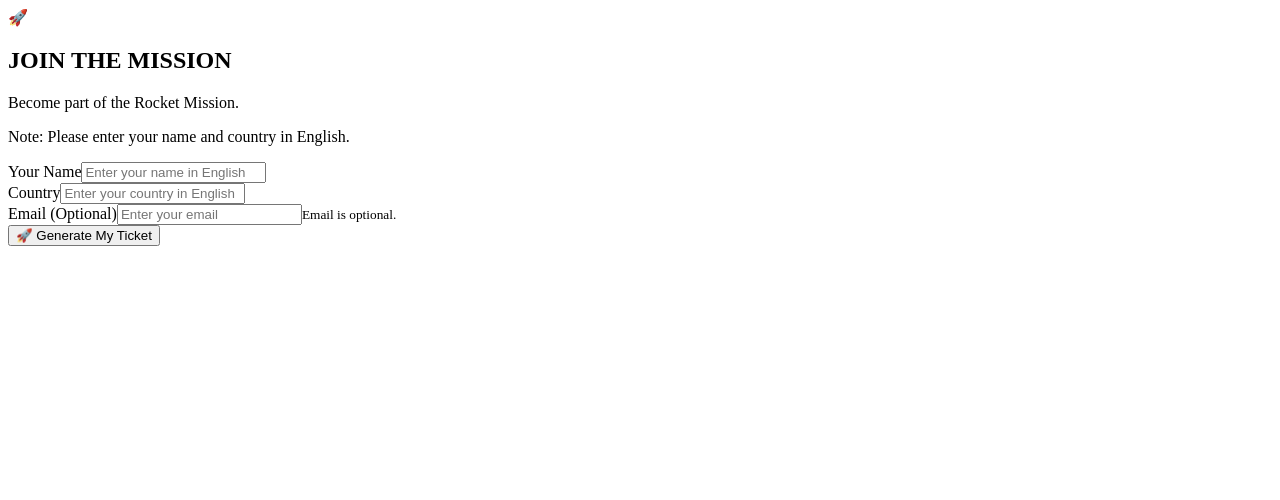
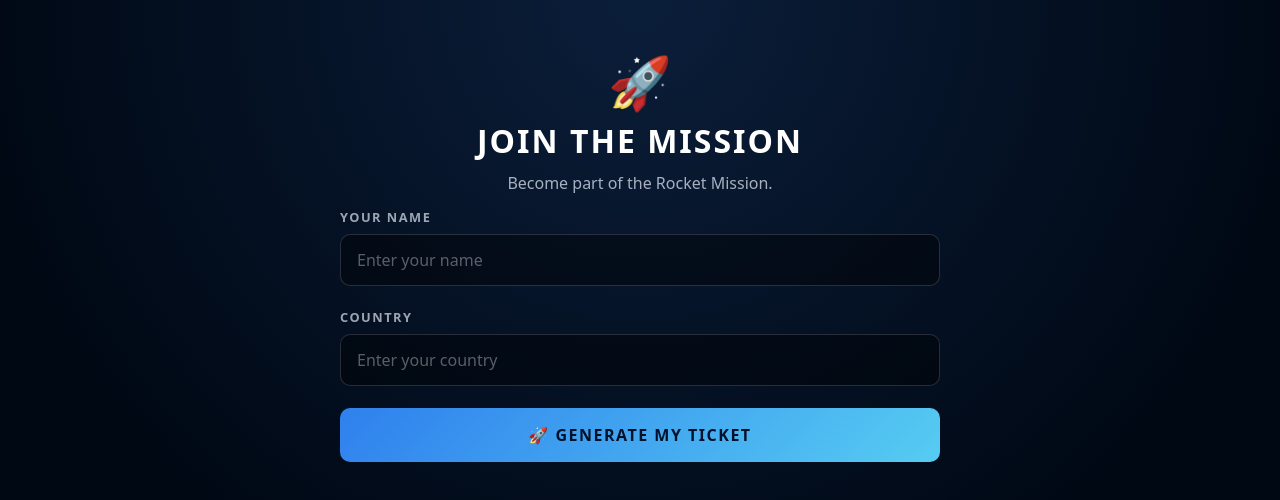
Before and after one commit to WsaanAlsalhi/Rocket_ticket, a Next.js app: page / in a window 1280 px wide. Shown: the top 500 px of the page. Built offline with nearby package versions, Linux system fonts and the light colour scheme.

Commit message:
Refactor participant registration and ticket generation

```diff
--- a/app/page.js
+++ b/app/page.js
@@ -1,268 +1,501 @@
-'use client';
+"use client";
 
-import { useEffect, useState } from 'react';
+import { useState } from "react";
+
+import "./globals.css";
+
 
 export default function Home() {
-  const [name, setName] = useState('');
-  const [country, setCountry] = useState('');
-  const [email, setEmail] = useState('');
 
-  const [participant, setParticipant] = useState(null);
-  const [ticketImage, setTicketImage] = useState(null); // object URL for preview and download
-  const [ticketUrl, setTicketUrl] = useState(null);     // public URL from Supabase (reference only)
+    const [name, setName] =
+        useState("");
 
-  const [loading, setLoading] = useState(false);
-  const [error, setError] = useState('');
-  const [saveMessage, setSaveMessage] = useState('');
+    const [country, setCountry] =
+        useState("");
 
-  // Cleanup: revoke the object URL when it changes or on unmount
-  useEffect(() => {
-    return () => {
-      if (ticketImage) URL.revokeObjectURL(ticketImage);
-    };
-  }, [ticketImage]);
+    const [ticket, setTicket] =
+        useState(null);
 
-  // Reads a JSON body if possible, otherwise falls back to plain text.
-  // Needed because platform errors (for example 413) are not JSON.
-  async function readBody(response) {
-    const text = await response.text();
+    const [ticketImage, setTicketImage] =
+        useState(null);
+
+    const [loading, setLoading] =
+        useState(false);
+
+    const [saving, setSaving] =
+        useState(false);
+
+    const [error, setError] =
+        useState("");
+
+
+    async function registerParticipant(event) {
+
+        event.preventDefault();
+
+        setError("");
+
+        setLoading(true);
+
+
         try {
-      return JSON.parse(text);
-    } catch {
-      return { error: text.slice(0, 200) };
+
+            /*
+             * Step 1:
+             * Register participant
+             */
+
+            const registerResponse =
+                await fetch(
+                    "/api/register",
+                    {
+                        method: "POST",
+
+                        headers: {
+                            "Content-Type":
+                                "application/json"
+                        },
+
+                        body: JSON.stringify({
+                            name,
+                            country
+                        })
                     }
+                );
+
+
+            const registerData =
+                await registerResponse.json();
+
+
+            if (!registerResponse.ok) {
+
+                throw new Error(
+                    registerData.error ||
+                    "Registration failed."
+                );
+
             }
 
-  async function registerParticipant(event) {
-    event.preventDefault();
-    setError('');
-    setSaveMessage('');
-    setLoading(true);
+
+            /*
+             * Step 2:
+             * Generate the final PNG
+             */
+
+            const generateResponse =
+                await fetch(
+                    "/api/generate-ticket",
+                    {
+                        method: "POST",
+
+                        headers: {
+                            "Content-Type":
+                                "application/json"
+                        },
+
+                        body: JSON.stringify({
+
+                            name:
+                                registerData.name,
+
+                            country:
+                                registerData.country,
+
+                            mission_id:
+                                registerData.mission_id,
+
+                            seat:
+                                registerData.seat
+
+                        })
+                    }
+                );
+
+
+            if (!generateResponse.ok) {
+
+                const data =
+                    await generateResponse.json();
+
+                throw new Error(
+                    data.error ||
+                    "Ticket generation failed."
+                );
+
+            }
+
+
+            /*
+             * Step 3:
+             * Convert response to Blob
+             */
+
+            const blob =
+                await generateResponse.blob();
+
+
+            /*
+             * Step 4:
+             * Create temporary image URL
+             */
+
+            const imageUrl =
+                URL.createObjectURL(blob);
+
+
+            setTicket(
+                registerData
+            );
+
+            setTicketImage(
+                imageUrl
+            );
+
+
+        } catch (error) {
+
+            console.error(error);
+
+            setError(
+                error.message ||
+                "Something went wrong."
+            );
+
+        } finally {
+
+            setLoading(false);
+
+        }
+
+    }
+
+
+    async function saveTicket() {
+
+        if (!ticketImage || !ticket) {
+
+            return;
+
+        }
+
+
+        setSaving(true);
+
+        setError("");
+
 
         try {
-      // 1) Register participant
-      const registerResponse = await fetch('/api/register', {
-        method: 'POST',
-        headers: { 'Content-Type': 'application/json' },
-        body: JSON.stringify({
-          name: name.trim(),
-          country: country.trim(),
-          email: email.trim() || null,
-        }),
-      });
 
-      const registerData = await readBody(registerResponse);
+            /*
+             * Download the generated image
+             * as a Blob.
+             */
 
-      if (!registerResponse.ok) {
+            const imageResponse =
+                await fetch(ticketImage);
+
+
+            const blob =
+                await imageResponse.blob();
+
+
+            /*
+             * Send PNG to Storage API.
+             */
+
+            const formData =
+                new FormData();
+
+
+            formData.append(
+                "file",
+                blob,
+                `${ticket.mission_id}.png`
+            );
+
+
+            formData.append(
+                "mission_id",
+                ticket.mission_id
+            );
+
+
+            const uploadResponse =
+                await fetch(
+                    "/api/upload-ticket",
+                    {
+                        method: "POST",
+
+                        body: formData
+                    }
+                );
+
+
+            const uploadData =
+                await uploadResponse.json();
+
+
+            if (!uploadResponse.ok) {
+
                 throw new Error(
-          registerData.details ||
-            registerData.error ||
-            'Could not register participant.'
+                    uploadData.error ||
+                    "Could not save ticket."
                 );
+
             }
 
-      const p = registerData.participant;
-      if (!p) throw new Error('Participant data was not returned.');
 
-      // 2) Generate ticket image (PNG blob)
-      const generateResponse = await fetch('/api/generate-ticket', {
-        method: 'POST',
-        headers: { 'Content-Type': 'application/json' },
-        body: JSON.stringify({
-          name: p.name,
-          country: p.country,
-          mission_id: p.mission_id,
-          seat: p.seat,
-        }),
-      });
+            /*
+             * Download to user's computer.
+             */
 
-      if (!generateResponse.ok) {
-        const generateData = await readBody(generateResponse);
-        throw new Error(
-          generateData.details ||
-            generateData.error ||
-            'Could not generate ticket.'
+            const link =
+                document.createElement("a");
+
+
+            link.href =
+                ticketImage;
+
+
+            link.download =
+                `Rocket-Mission-${ticket.mission_id}.png`;
+
+
+            document.body.appendChild(link);
+
+
+            link.click();
+
+
+            link.remove();
+
+
+        } catch (error) {
+
+            console.error(error);
+
+            setError(
+                error.message ||
+                "Could not save ticket."
             );
+
+        } finally {
+
+            setSaving(false);
+
         }
 
-      const blob = await generateResponse.blob();
-      if (!blob || blob.size === 0) {
-        throw new Error('Generated ticket is empty.');
     }
 
-      const objectUrl = URL.createObjectURL(blob);
-      setParticipant(p);
-      setTicketImage(objectUrl);
 
-      // 3) Upload ticket to Supabase Storage and save the ticket URL
-      try {
-        const formData = new FormData();
-        formData.append('ticket', blob, `${p.mission_id}.png`);
-        formData.append('participantId', p.id);
+    function createAnotherTicket() {
 
-        const uploadResponse = await fetch('/api/upload-ticket', {
-          method: 'POST',
-          body: formData,
-        });
+        setName("");
 
-        const uploadData = await readBody(uploadResponse);
+        setCountry("");
 
-        if (!uploadResponse.ok) {
-          console.error('Ticket upload failed:', uploadResponse.status, uploadData);
-          const reason = uploadData.details || uploadData.error || `HTTP ${uploadResponse.status}`;
-          setSaveMessage(`Ticket generated, but saving it failed: ${reason}`);
-        } else {
-          setTicketUrl(uploadData.ticket_url);
-          setSaveMessage('Ticket generated and saved successfully.');
-        }
-      } catch (uploadError) {
-        console.error('Ticket upload error:', uploadError);
-        setSaveMessage(
-          `Ticket generated, but saving it failed: ${uploadError?.message || 'network error'}`
-        );
-      }
-    } catch (registrationError) {
-      console.error('Registration process failed:', registrationError);
-      setError(registrationError?.message || 'Something went wrong.');
-    } finally {
-      setLoading(false);
-    }
+        setTicket(null);
+
+        setTicketImage(null);
+
+        setError("");
+
     }
 
-  // Runs only when the user clicks the button. It always downloads the local
-  // blob, because the "download" attribute is ignored for cross-origin URLs
-  // (such as a Supabase public URL), which would open the image instead.
-  function downloadTicket() {
-    if (!ticketImage || !participant) return;
 
-    const link = document.createElement('a');
-    link.href = ticketImage;
-    link.download = `Rocket-Mission-${participant.mission_id}.png`;
-    document.body.appendChild(link);
-    link.click();
-    link.remove();
+    return (
+
+        <main className="container">
+
+
+            {!ticket && (
+
+                <section className="registration">
+
+                    <div className="logo">
+                        🚀
+                    </div>
+
+
+                    <h1 className="title">
+                        JOIN THE MISSION
+                    </h1>
+
+
+                    <p className="subtitle">
+                        Become part of the Rocket Mission.
+                    </p>
+
+
+                    <form
+                        onSubmit={
+                            registerParticipant
+                        }
+                    >
+
+                        <div className="form-group">
+
+                            <label>
+                                Your Name
+                            </label>
+
+                            <input
+                                type="text"
+
+                                value={name}
+
+                                onChange={
+                                    (event) =>
+                                        setName(
+                                            event.target.value
+                                        )
                                 }
 
-  function createAnotherTicket() {
-    if (ticketImage) URL.revokeObjectURL(ticketImage);
-    setName('');
-    setCountry('');
-    setEmail('');
-    setParticipant(null);
-    setTicketImage(null);
-    setTicketUrl(null);
-    setError('');
-    setSaveMessage('');
+                                placeholder="Enter your name"
+
+                                maxLength={50}
+
+                                required
+                            />
+
+                        </div>
+
+
+                        <div className="form-group">
+
+                            <label>
+                                Country
+                            </label>
+
+                            <input
+                                type="text"
+
+                                value={country}
+
+                                onChange={
+                                    (event) =>
+                                        setCountry(
+                                            event.target.value
+                                        )
                                 }
 
-  return (
-    <main className="container">
-      {!participant && (
-        <section className="registration">
-          <div className="logo">🚀</div>
-          <h1 className="title">JOIN THE MISSION</h1>
-          <p className="subtitle">Become part of the Rocket Mission.</p>
-          <p className="form-note">
-            Note: Please enter your name and country in English.
-          </p>
+                                placeholder="Enter your country"
 
-          <form onSubmit={registerParticipant}>
-            <div className="form-group">
-              <label htmlFor="name">Your Name</label>
-              <input
-                id="name"
-                type="text"
-                value={name}
-                onChange={(e) => setName(e.target.value)}
-                placeholder="Enter your name in English"
-                maxLength={50}
+                                maxLength={40}
+
                                 required
                             />
+
                         </div>
 
-            <div className="form-group">
-              <label htmlFor="country">Country</label>
-              <input
-                id="country"
-                type="text"
-                value={country}
-                onChange={(e) => setCountry(e.target.value)}
-                placeholder="Enter your country in English"
-                maxLength={40}
-                required
-              />
-            </div>
-
-            <div className="form-group">
-              <label htmlFor="email">
-                Email <span className="optional">(Optional)</span>
-              </label>
-              <input
-                id="email"
-                type="email"
-                value={email}
-                onChange={(e) => setEmail(e.target.value)}
-                placeholder="Enter your email"
-              />
-              <small>Email is optional.</small>
-            </div>
 
                         <button
                             type="submit"
+
                             className="submit-button"
+
                             disabled={loading}
                         >
-              {loading ? 'Generating Ticket...' : '🚀 Generate My Ticket'}
+
+                            {loading
+
+                                ? "Generating Ticket..."
+
+                                : "🚀 Generate My Ticket"
+
+                            }
+
                         </button>
+
+
                     </form>
 
-          {error && <div className="error">{error}</div>}
-        </section>
+
+                    {error && (
+
+                        <div className="error">
+                            {error}
+                        </div>
+
                     )}
 
-      {participant && (
+                </section>
+
+            )}
+
+
+            {ticket && (
+
                 <section className="result">
-          <h2>MISSION TICKET</h2>
-          <p className="mission-success">
-            Your mission ticket has been generated.
-          </p>
+
+
+                    <h2>
+                        MISSION TICKET
+                    </h2>
+
 
                     <div className="ticket-wrapper">
+
                         <img
                             src={ticketImage}
+
                             className="generated-ticket"
+
                             alt="Generated Rocket Mission Ticket"
                         />
+
                     </div>
 
-          {saveMessage && (
-            <div className="email-success">{saveMessage}</div>
-          )}
 
-          <div className="actions">
-            <button className="download-button" onClick={downloadTicket}>
-              ⬇ Download My Ticket
+                    <button
+                        className="download-button"
+
+                        onClick={
+                            saveTicket
+                        }
+
+                        disabled={saving}
+                    >
+
+                        {saving
+
+                            ? "Saving Ticket..."
+
+                            : "Download My Ticket"
+
+                        }
+
                     </button>
 
-            <a
-              href="/stickers/sticker.jpeg"
-              download="Rocket-Mission-Sticker.jpeg"
-              className="secondary-button"
-              style={{ textDecoration: 'none' }}
-            >
-              🎨 Download Sticker
-            </a>
-          </div>
 
                     <button
                         className="secondary-button"
-            onClick={createAnotherTicket}
-            style={{ marginTop: 12 }}
+
+                        onClick={
+                            createAnotherTicket
+                        }
                     >
+
                         Create Another Ticket
+
                     </button>
+
+
+                    {error && (
+
+                        <div className="error">
+                            {error}
+                        </div>
+
+                    )}
+
                 </section>
+
             )}
+
         </main>
+
     );
+
 }
```
Lines whose indentation alone changed are shown as unchanged.
